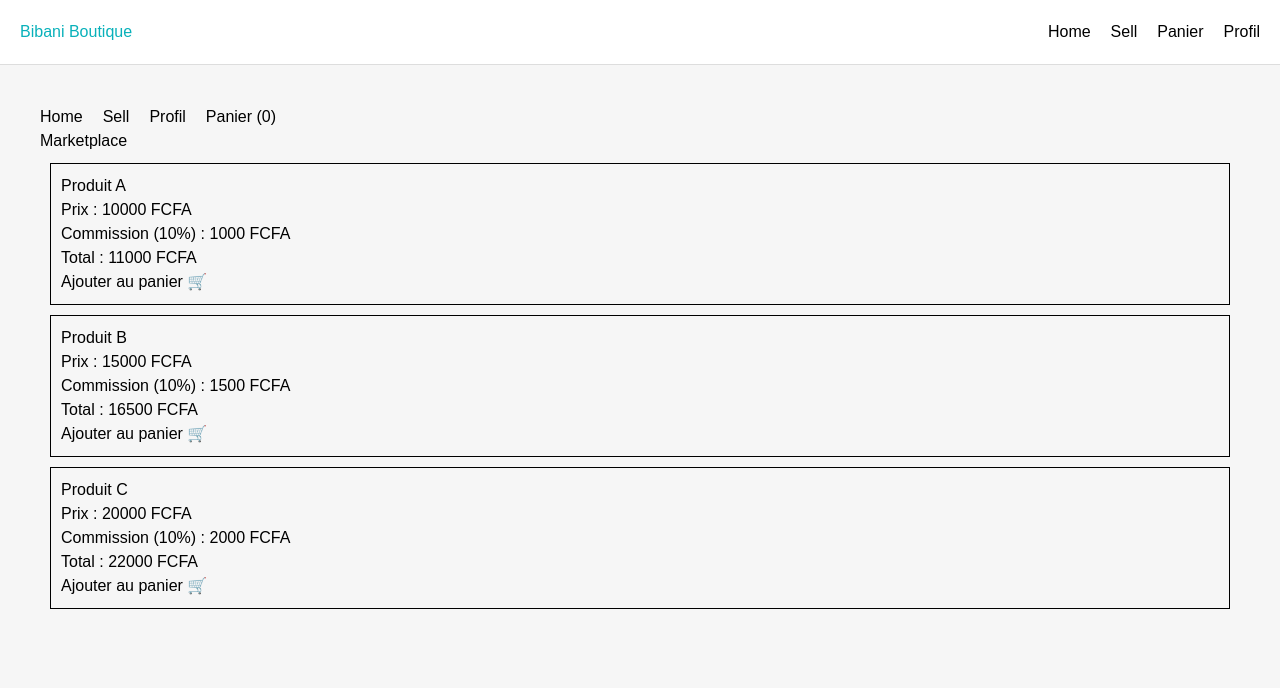
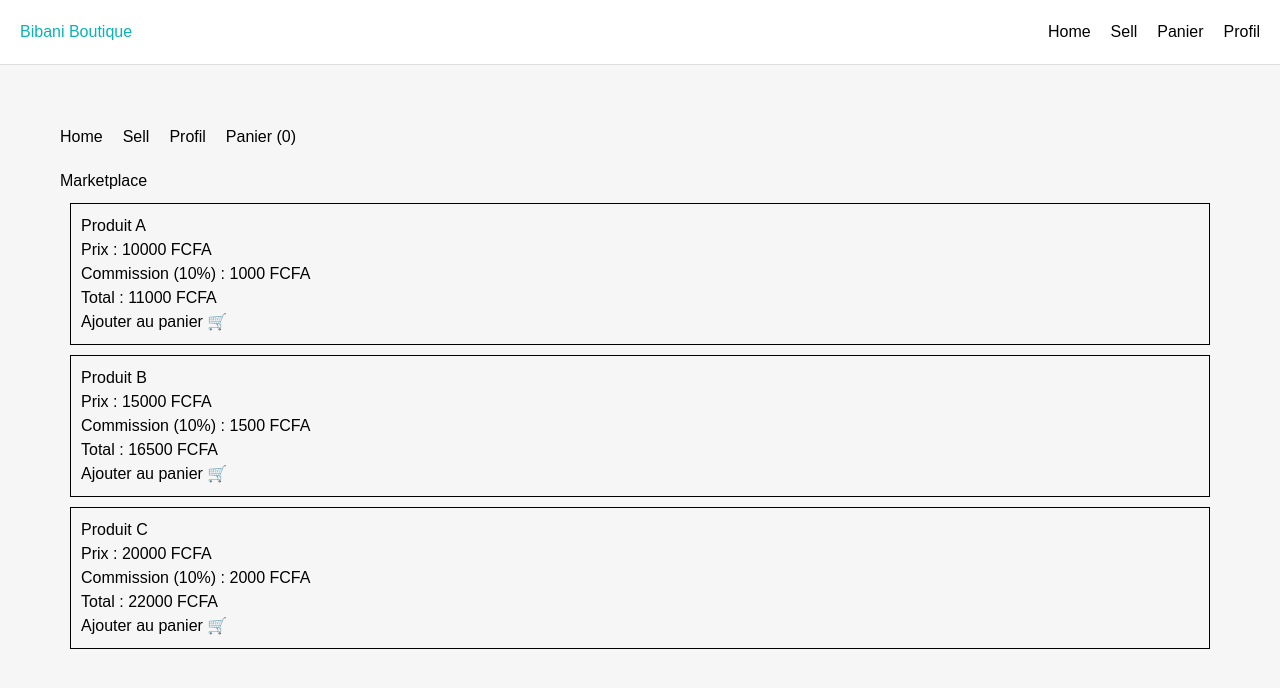
Before and after one commit to psakho922/vinted-web, a Next.js app: page / in a window 1280 px wide. Shown: the top 688 px of the page. Built offline with nearby package versions, Linux system fonts and the light colour scheme.

Commit message:
Update page.tsx

```diff
--- a/src/app/page.tsx
+++ b/src/app/page.tsx
@@ -1,7 +1,7 @@
 "use client";
 
+import Link from "next/link";
 import { useState } from "react";
-import Link from "next/link";
 
 export default function HomePage() {
   const products = [
@@ -13,9 +13,9 @@ export default function HomePage() {
   const [cart, setCart] = useState<any[]>([]);
 
   return (
-    <div>
+    <div style={{ padding: "20px" }}>
       {/* MENU */}
-      <nav style={{ display: "flex", gap: "20px" }}>
+      <nav style={{ display: "flex", gap: "20px", marginBottom: "20px" }}>
         <Link href="/">Home</Link>
         <Link href="/sell">Sell</Link>
         <Link href="/profil">Profil</Link>
@@ -42,11 +42,7 @@ export default function HomePage() {
             <p>Commission (10%) : {commission} FCFA</p>
             <p>Total : {total} FCFA</p>
 
-            <button
-              onClick={() => {
-                setCart([...cart, product]);
-              }}
-            >
+            <button onClick={() => setCart([...cart, product])}>
               Ajouter au panier 🛒
             </button>
           </div>
```
